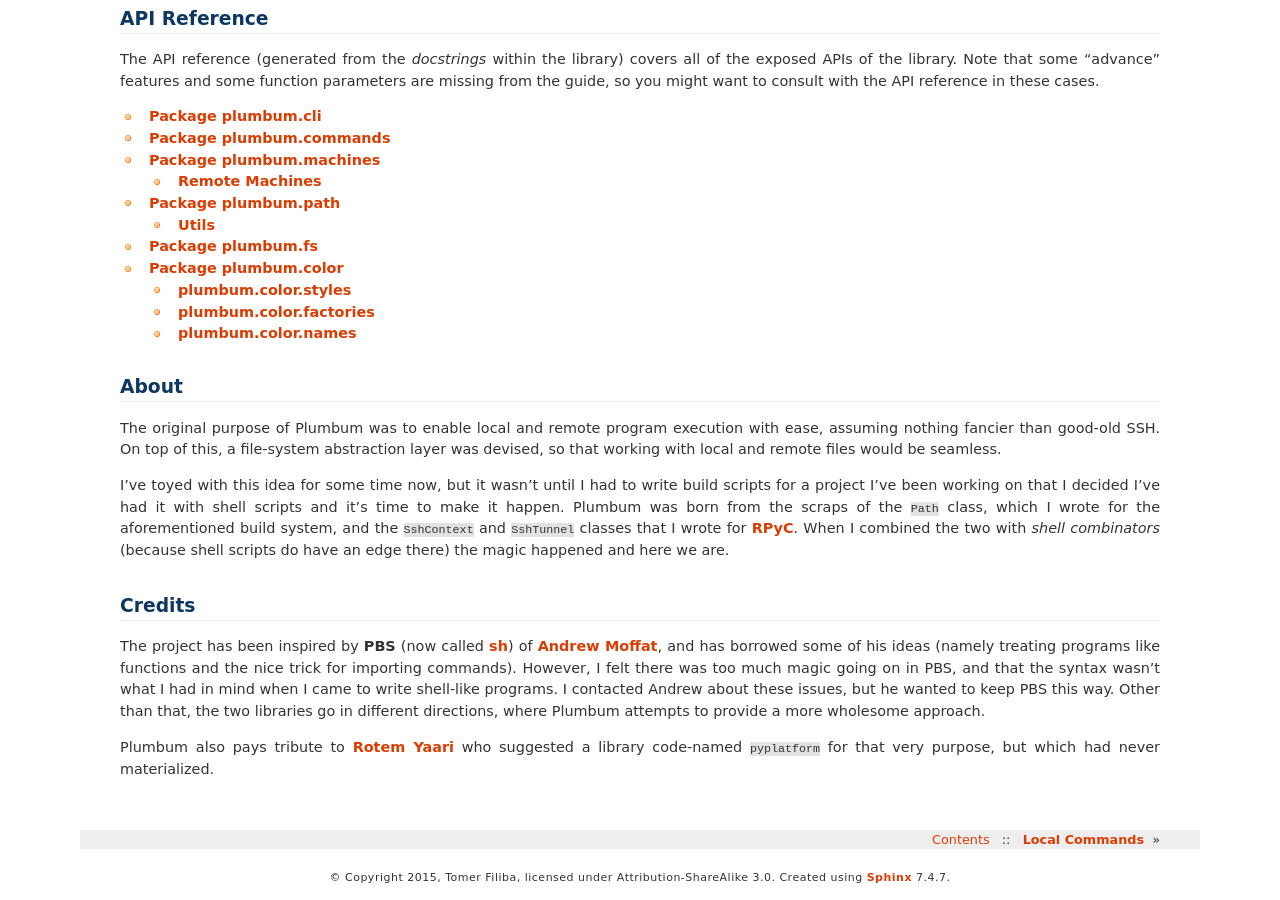
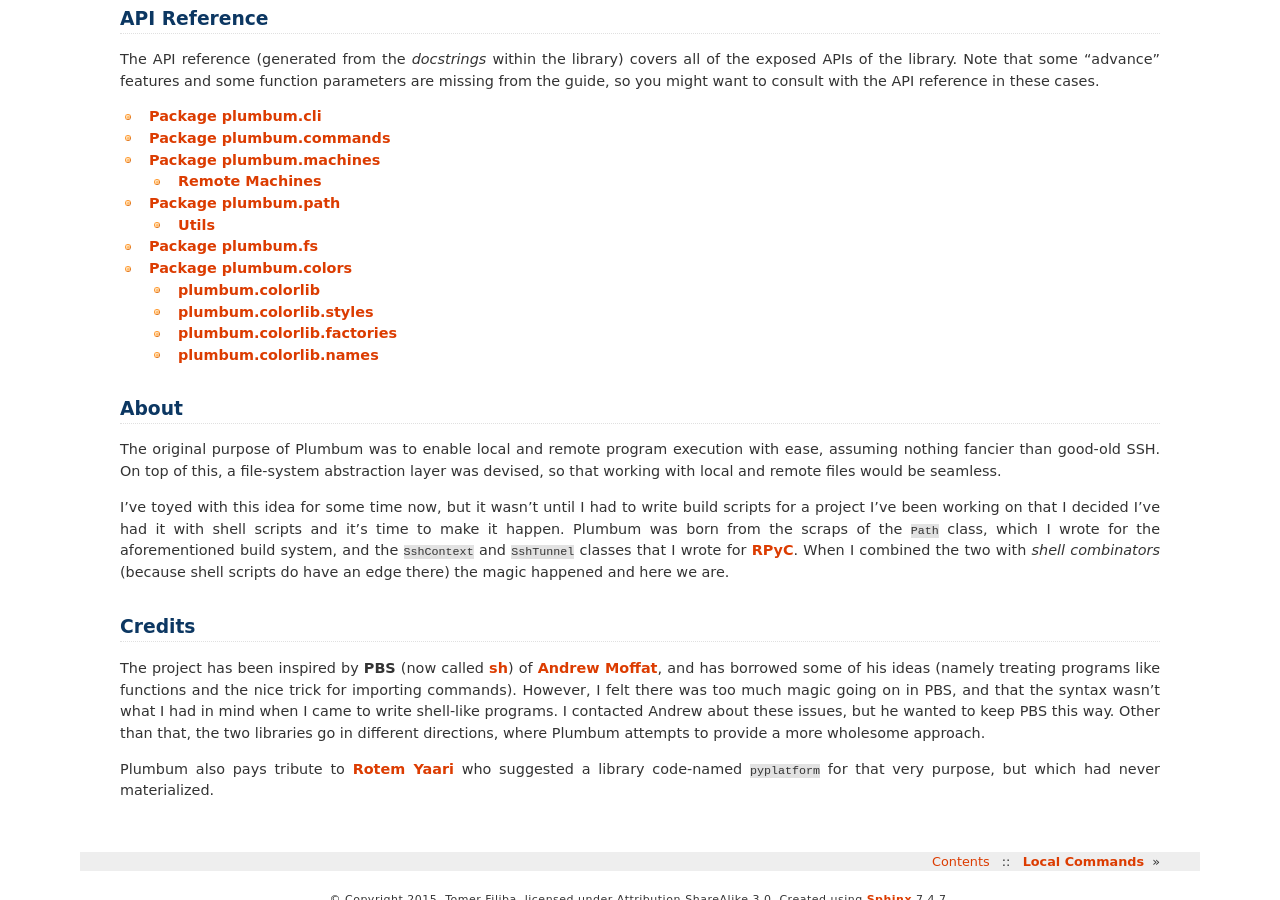
Before and after one commit to tomerfiliba/plumbum, a Sphinx documentation site: the page built from docs/index.rst, in a window 1280 px wide and 900 px high, scrolled down 4364 px. Built offline with Sphinx 7.4.7, drawn with Linux system fonts in a browser that asks for light colours.

Commit message:
Some docs updates for the colors renaming

```diff
--- a/docs/color.rst
+++ b/docs/color.rst
@@ -90,7 +90,7 @@ following, typed into the command line, will restore it:
 
 .. code:: bash
 
-    $ python -m plumbum.color
+    $ python -m plumbum.colorlib
 
 Unsafe Manipulation
 ^^^^^^^^^^^^^^^^^^^
--- a/docs/index.rst
+++ b/docs/index.rst
@@ -127,7 +127,7 @@ missing from the guide, so you might want to consult with the API reference in t
    api/machines
    api/path
    api/fs
-   api/color
+   api/colors
 
 About
 =====
```
Also changed, not shown: docs/api/color.rst (deleted, +0 -27 lines), docs/api/colors.rst (added, +34 -0 lines).
